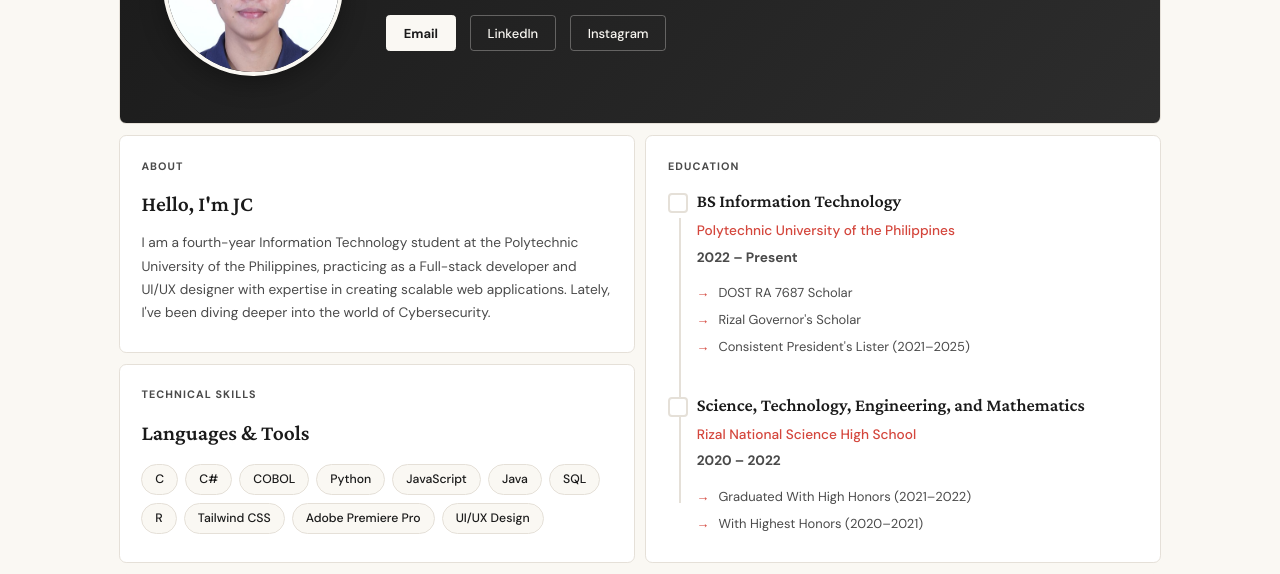
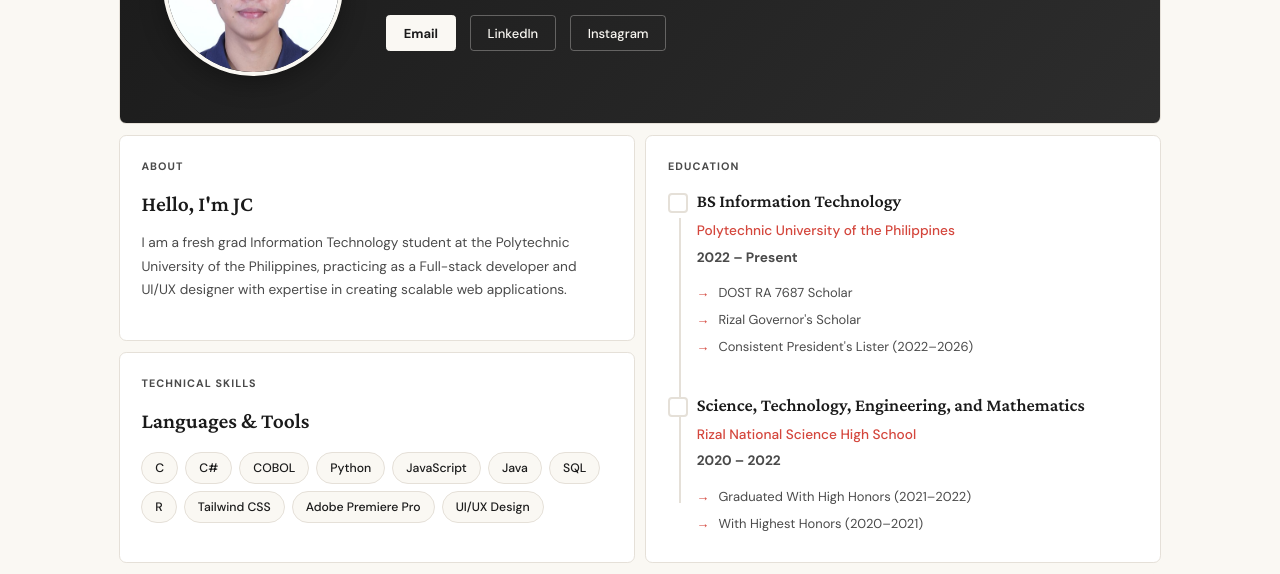
Before and after one commit to jeheysii/portfolio, a plain HTML site: page index.html in a window 1280 px wide. Shown: the part 181-755 px from the top of the page. Drawn offline with nearby package versions, Linux system fonts and the light colour scheme.

Commit message:
Revise personal info and academic achievements
Updated personal introduction and adjusted academic timeline.

```diff
--- a/index.html
+++ b/index.html
@@ -682,7 +682,7 @@
                 <div class="card-content">
                     <h3>Hello, I'm JC</h3>
                     <p>
-I am a fourth-year Information Technology student at the Polytechnic University of the Philippines, practicing as a Full-stack developer and UI/UX designer with expertise in creating scalable web applications. Lately, I've been diving deeper into the world of Cybersecurity.</p>
+I am a fresh grad Information Technology student at the Polytechnic University of the Philippines, practicing as a Full-stack developer and UI/UX designer with expertise in creating scalable web applications. </p>
                 </div>
             </div>
 
@@ -700,7 +700,7 @@ I am a fourth-year Information Technology student at the Polytechnic University
                                 <ul class="achievement-list-simple">
                                     <li>DOST RA 7687 Scholar</li>
                                     <li>Rizal Governor's Scholar</li>
-                                    <li>Consistent President's Lister (2021–2025)</li>
+                                    <li>Consistent President's Lister (2022–2026)</li>
                                 </ul>
                             </div>
                         </div>
```
